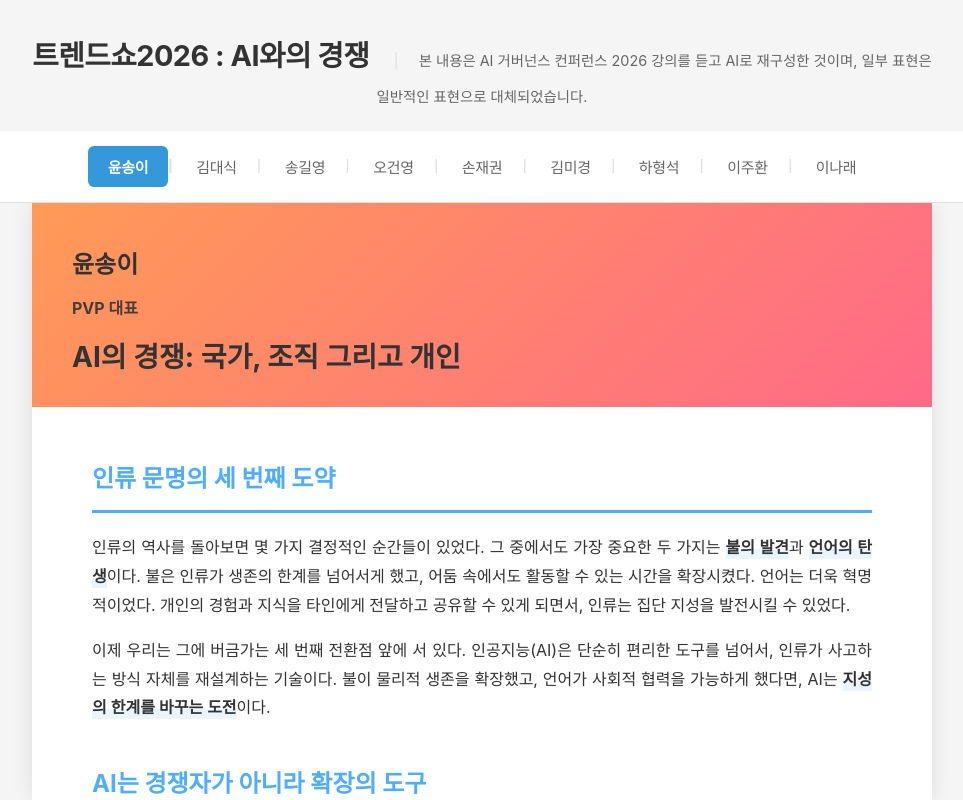
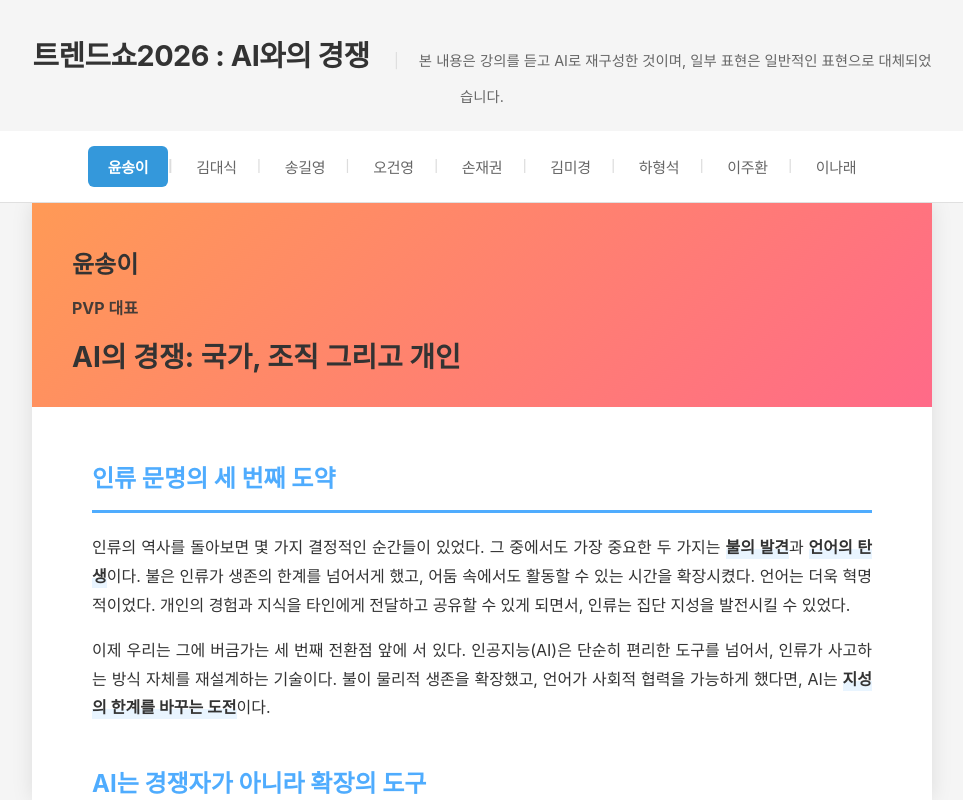
Before and after one commit to withie356-alt/withie_trendshow_AI, a plain HTML site: page index.html in a window 1280 px wide. Shown: the whole page, without its empty margins (158-1121 px from the left). Drawn offline with Linux system fonts and the light colour scheme.

Commit message:
Simplify notice text - remove conference reference

```diff
--- a/index.html
+++ b/index.html
@@ -417,7 +417,7 @@
     <div class="main-header">
         <div class="header-content">
             <h1>트렌드쇼2026 : AI와의 경쟁</h1>
-            <span class="notice">본 내용은 AI 거버넌스 컨퍼런스 2026 강의를 듣고 AI로 재구성한 것이며, 일부 표현은 일반적인 표현으로 대체되었습니다.</span>
+            <span class="notice">본 내용은 강의를 듣고 AI로 재구성한 것이며, 일부 표현은 일반적인 표현으로 대체되었습니다.</span>
         </div>
     </div>
 
```
